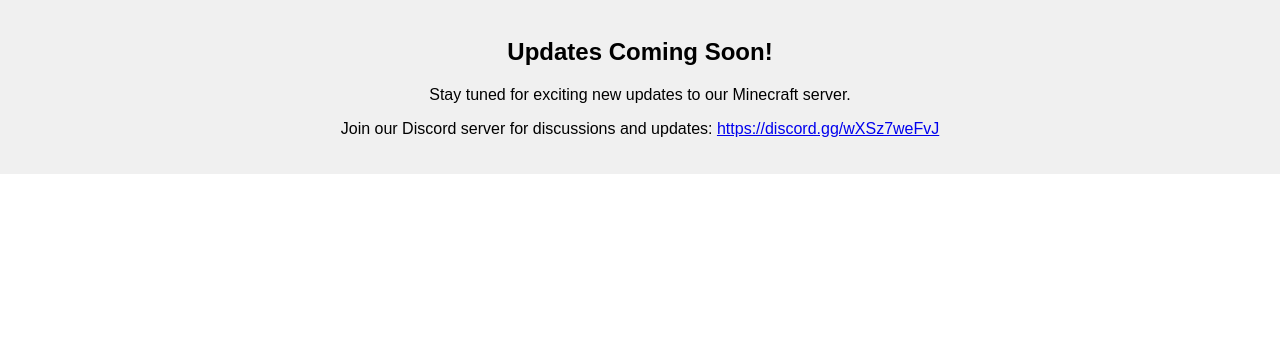
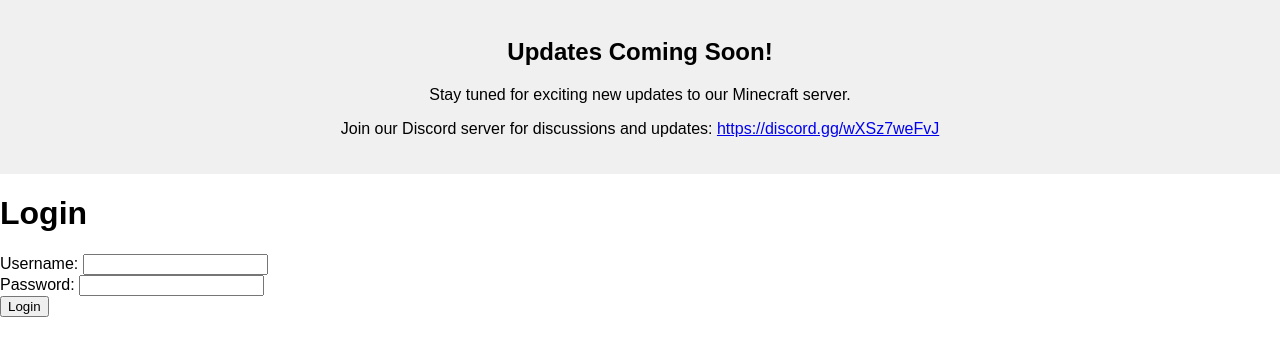
Before and after one commit to Blazepixel2023/blaze, a plain HTML site: page index.html in a window 1280 px wide. Shown: the part 92-448 px from the top of the page. Drawn offline with Linux system fonts and the light colour scheme.

Commit message:
Update index.html

```diff
--- a/index.html
+++ b/index.html
@@ -62,6 +62,11 @@
             padding: 20px;
             text-align: center;
         }
+
+        /* New styles for the login page */
+        .login-container {
+            /* Style details from the previous login response */
+        }
     </style>
     <title>Blazepixel - Your Minecraft Server</title>
 </head>
@@ -89,6 +94,22 @@
         <p>Join our Discord server for discussions and updates: <a href="https://discord.gg/wXSz7weFvJ" target="_blank">https://discord.gg/wXSz7weFvJ</a></p>
     </div>
 
+    <!-- Login container -->
+    <div class="login-container">
+        <h1>Login</h1>
+        <form class="login-form">
+            <div class="input-group">
+                <label for="username">Username:</label>
+                <input type="text" id="username" name="username" required>
+            </div>
+            <div class="input-group">
+                <label for="password">Password:</label>
+                <input type="password" id="password" name="password" required>
+            </div>
+            <button class="login-button" type="submit">Login</button>
+        </form>
+    </div>
+
     <!-- Rest of your website content goes here -->
 
 </body>
```
